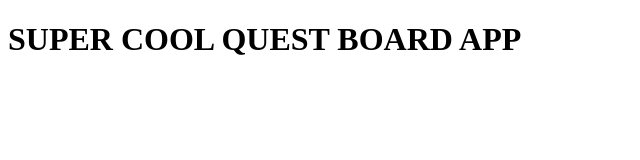
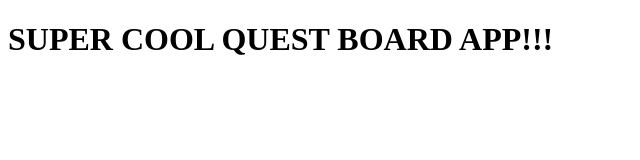
Before and after one commit to WCRI62-Wonderpus-Photogenicus/Quest-Board, a React app: page / in a window 1280 px wide. Shown: the top 160 px of the page, without its empty margins (0-640 px from the left). Built offline with nearby package versions, Linux system fonts and the light colour scheme.

Commit message:
initial commit

```diff
--- a/client/App.jsx
+++ b/client/App.jsx
@@ -4,7 +4,7 @@ import React from 'react'
 const App = () => {
     return (
         <div>
-            <h1>SUPER COOL QUEST BOARD APP</h1>
+            <h1>SUPER COOL QUEST BOARD APP!!!</h1>
         </div>
     )
 }
```
